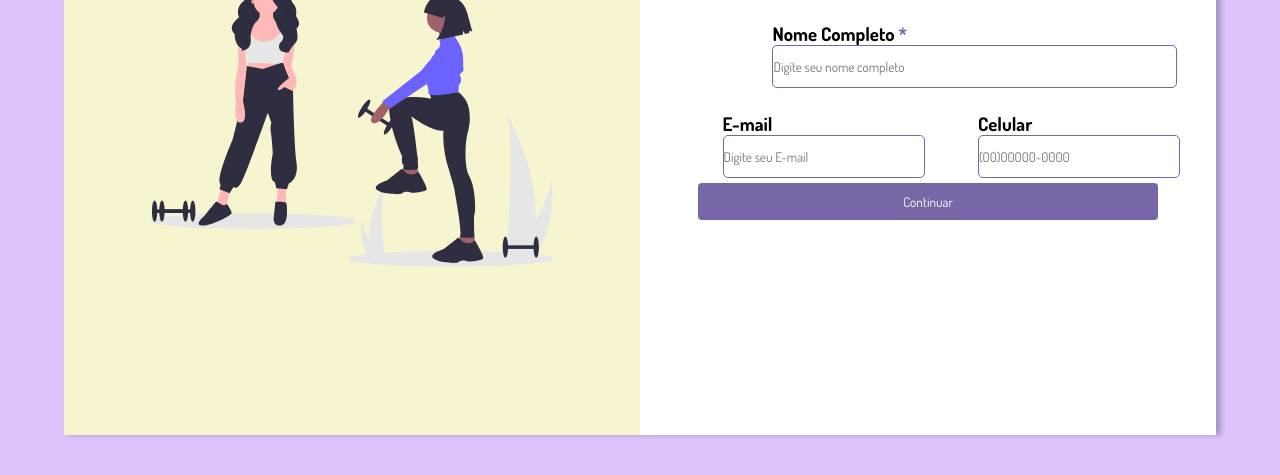
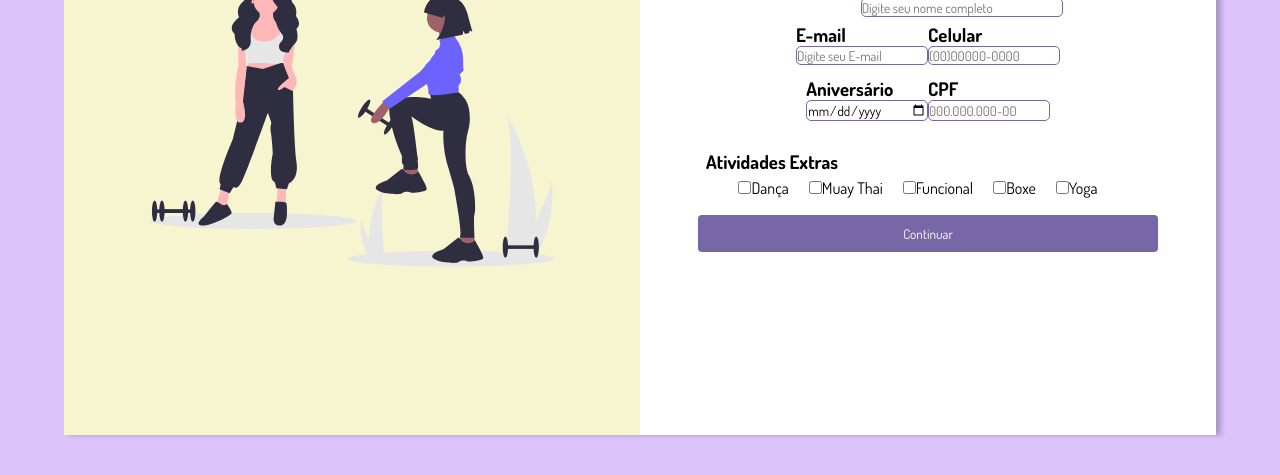
Before and after one commit to Izadora1/Formulario-cadastro, a plain HTML site: page index.html in a window 1280 px wide. Shown: the part 325-800 px from the top of the page. Drawn offline with Linux system fonts and the light colour scheme.

Commit message:
centralizando

```diff
--- a/css/style.css
+++ b/css/style.css
@@ -84,29 +84,43 @@ body{
     color: black;
 }
 
-.linha2 input{
-    width: 130%;
+.linha2 {
+    display: flex;
+    flex-direction: column;
+    justify-content: center;
+    align-items: center;
+    align-content: space-around;
+}
+
+.nome-completo input {
+    width: 150%;
     height: 100%;
+    border: 1px solid var(--roxo-escuro);
+    border-radius: 5px;
+    margin-bottom: 5%;
+}
+
+.texto {
+    width: 120%;
+    display: flex;
+    flex-direction: column;
+}
+
+.e-mail input, .data-cpf input{
+    width: 100%;
+    height: 120%;
     border: 1px solid var(--roxo-escuro);
     border-radius: 5px;
 }
 
-.nome-completo, .e-mail, .data-cpf {
+.e-mail, .data-cpf {
     display: flex;
+    flex-direction: row;
     justify-content: space-evenly;
     margin-bottom: 2%;
 }
 
-.nome-completo .texto {
-    width: 60%;
-}
-
-.e-mail .texto, .data-cpf .texto {
-    width: 33%;
-
-}
-
-.texto h3 span {
+.nome-completo h3 span {
     color: var(--roxo-escuro);
 }
 
@@ -122,7 +136,7 @@ body{
     margin-right: 20px;
 }
 
-.linha3, .texto{
+.linha3 {
     padding: 3%;
 }
 
--- a/index.html
+++ b/index.html
@@ -21,10 +21,8 @@
                 </div>
                 <div class="linha2">
                     <div class="nome-completo">
-                        <div class="texto">
-                            <h3>Nome Completo <span>*</span></h3>
-                            <input type="text" id = "name" placeholder="Digite seu nome completo" autocomplete="off">
-                        </div>
+                        <h3>Nome Completo <span>*</span></h3>
+                        <input type="text" id = "name" placeholder="Digite seu nome completo" autocomplete="off">
                     </div>
                     <div class="e-mail">
                         <div class="texto">
@@ -36,9 +34,9 @@
                             <input type="text" placeholder="(00)00000-0000">
                         </div>
                     </div>
-                    <!--<div class="data-cpf">
+                    <div class="data-cpf">
                         <div class="texto">
-                            <h3>Data de Nascimento</h3>
+                            <h3>Aniversário</h3>
                             <input type="date" placeholder="00/00/0000">
                         </div>
                         <div class="texto">
@@ -56,7 +54,7 @@
                         <label><input type="checkbox" />Boxe</label>
                         <label><input type="checkbox" />Yoga</label>
                     </div>
-                </div>-->
+                </div>
                 <div class="linha4">
                     <input type="submit" value="Continuar">
                 </div>
```
